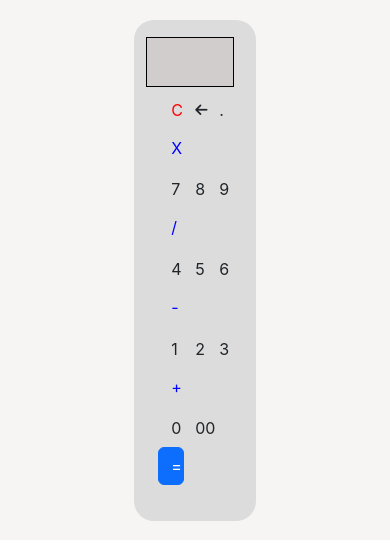
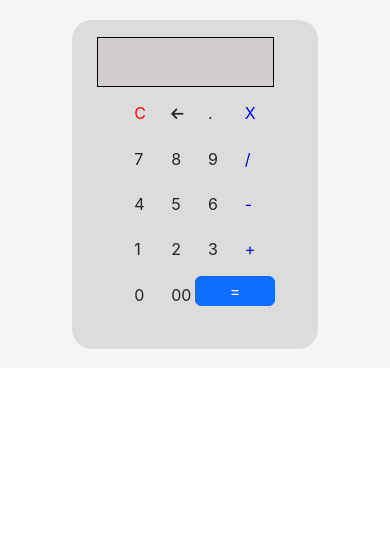
Before and after one commit to Praveenraj-subramaniyan/calculator, a React (Create React App) app: page / in a window 390 px wide. Shown: the top 560 px of the page. Built offline with nearby package versions, Linux system fonts and the light colour scheme.

Commit message:
css changes

```diff
--- a/src/App.css
+++ b/src/App.css
@@ -35,3 +35,21 @@
 .equal{
   width: 100%;
 }
+@media (max-width : 550px) {
+  .equal{
+    width: 80px;
+    height: 30px;
+    text-align: center;
+    padding: 1%;
+
+  }
+  .calwin{
+    padding-top: 5%;
+    padding-bottom: 10%;
+    padding-right: 0%;
+    padding-left: 0%;
+    background-color: gainsboro;
+    border-radius: 20px;
+    width: 70%;
+  }
+}
```
